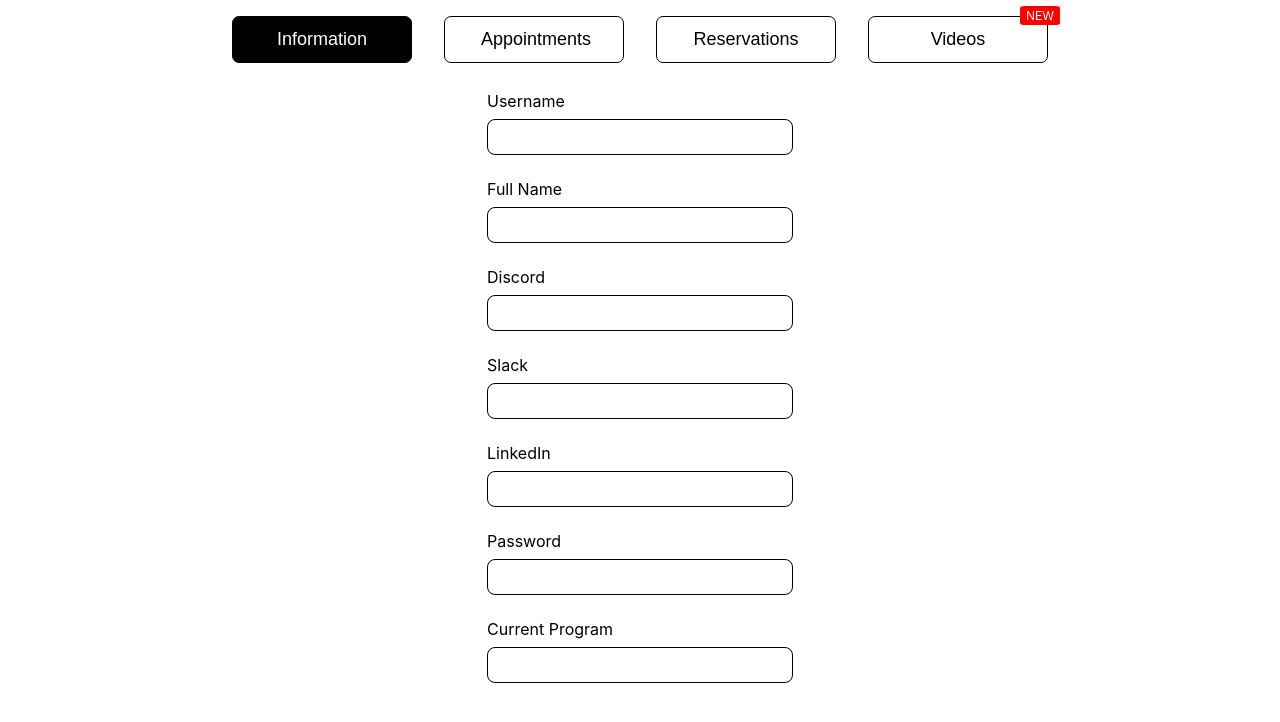
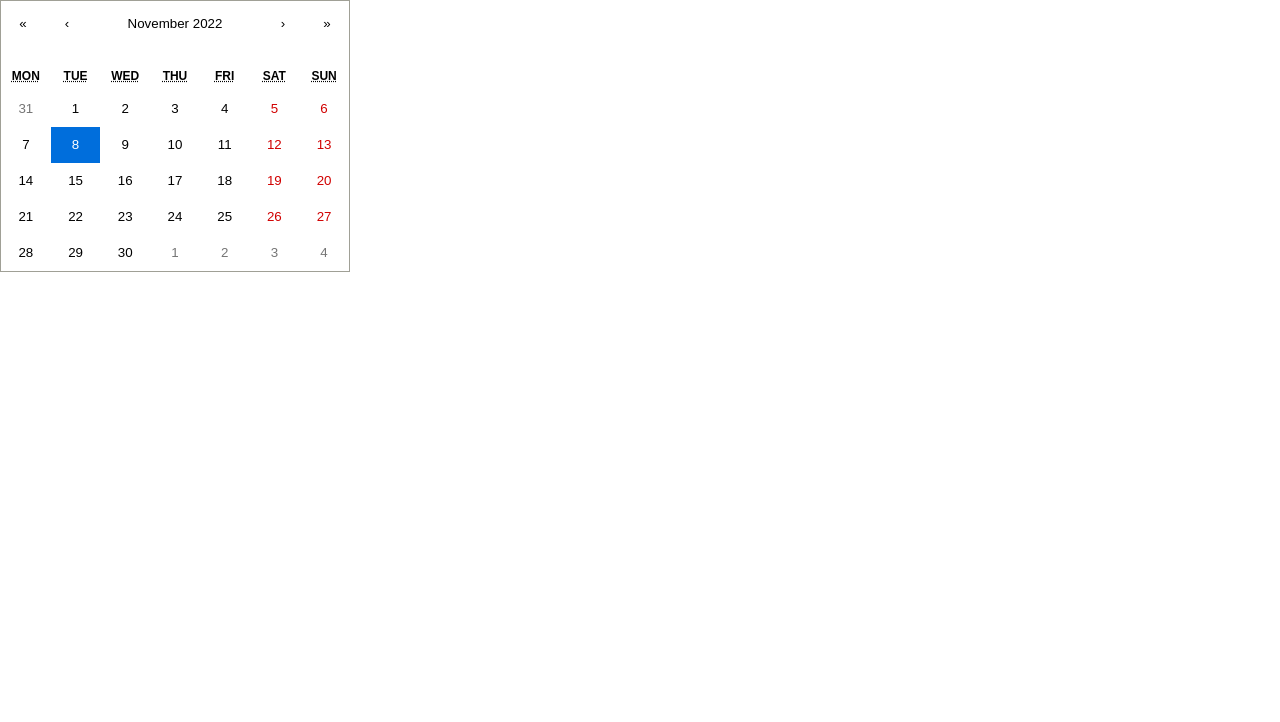
Before and after one commit to kubilaycakmak/attendence-frontend, a React (Create React App) app: page / in a window 1280 px wide. Shown: the top 722 px of the page. Built offline with nearby package versions, Linux system fonts and the light colour scheme.

Commit message:
init commit

```diff
--- a/package.json
+++ b/package.json
@@ -9,6 +9,7 @@
     "@testing-library/user-event": "^14.4.3",
     "axios": "^0.27.2",
     "react": "^18.2.0",
+    "react-calendar": "^3.9.0",
     "react-dom": "^18.2.0",
     "react-redux": "^8.0.2",
     "react-scripts": "5.0.1",
--- a/src/App.js
+++ b/src/App.js
@@ -1,11 +1,13 @@
 import React from "react"
 import ProfileTabBtn from "./component/Profile-tab-btn/ProfileTabBtn"
 import Form from "./component/Profile-tab-btn/Form/Form"
+import AppointmentCalendar from "./component/appointment-calendar/AppointmentCalendar"
 
 function App() {
   return (
     <div className='App'>
-      <ProfileTabBtn />
+      {/* <ProfileTabBtn /> */}
+      <AppointmentCalendar />
     </div>
   )
 }
--- /dev/null
+++ b/src/component/appointment-calendar/AppointmentCalendar.js
@@ -0,0 +1,15 @@
+import React, { useState } from "react"
+import Calendar from "react-calendar"
+import "react-calendar/dist/Calendar.css"
+
+const AppointmentCalendar = () => {
+  const [value, onChange] = useState(new Date())
+
+  return (
+    <div>
+      <Calendar onChange={onChange} value={value} />
+    </div>
+  )
+}
+
+export default AppointmentCalendar
```
Also changed, not shown: src/component/appointment-calendar/AppointmentCalendar.module.scss (added), 1 other file (tests, documents, lock files or other folders).
